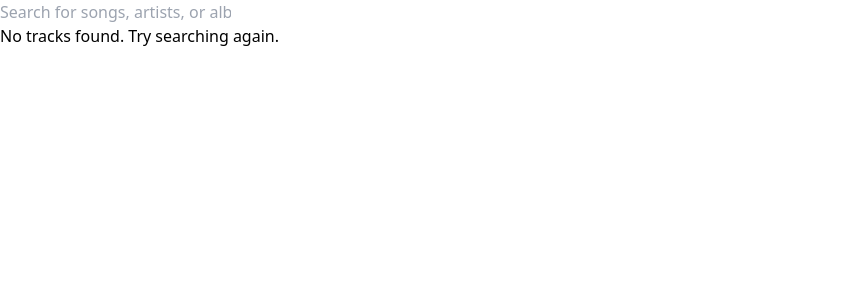
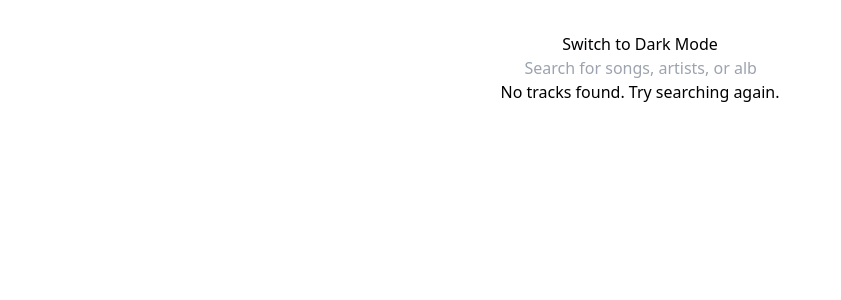
Before and after one commit to Lonewolf-gut/Music, a React (Vite) app in the folder music-player-app/: page / in a window 1280 px wide. Shown: the top 300 px of the page, without its empty margins (0-841 px from the left). Built offline with nearby package versions, Linux system fonts and the light colour scheme.

Commit message:
dark and light mode embedded in AppJSX

```diff
--- a/music-player-app/src/App.jsx
+++ b/music-player-app/src/App.jsx
@@ -1,11 +1,30 @@
-import React, { useState } from 'react';
+import React, { useState, useEffect } from 'react';
 import SearchBar from './components/SearchBar';
 import TrackCard from './components/TrackCard';
 import MusicPlayer from './components/MusicPlayer';
+import './App.css'; //styles loaded for dark and light modes
 
 const App = () => {
+   // State to manage the theme
+  const [theme, setTheme] = useState(localStorage.getItem('theme') || 'light'); // Default to light or saved theme
   const [tracks, setTracks] = useState([]);
   const [currentTrack, setCurrentTrack] = useState(null);
+
+    // Toggle theme function
+    const toggleTheme = () => {
+      const newTheme = theme === 'light' ? 'dark' : 'light';
+      setTheme(newTheme);
+      localStorage.setItem('theme', newTheme); // Store the user's theme preference in local storage
+    };
+
+    // Apply the theme to the body (or main wrapper) when theme changes
+    useEffect(() => {
+      if (theme === 'dark') {
+        document.documentElement.classList.add('dark');
+      } else {
+        document.documentElement.classList.remove('dark');
+      }
+    }, [theme]);
 
   const handleSearch = async (query) => {
     const data = await searchTracks(query);
@@ -14,6 +33,14 @@ const App = () => {
 
   return (
     <div className="container mx-auto p-4">
+        {/* Dark mode toggle button */}
+        <button
+          onClick={toggleTheme}
+          className="mb-4 p-2 bg-gray-300 rounded-full hover:bg-gray-400"
+        >
+          {theme === 'light' ? 'Switch to Dark Mode' : 'Switch to Light Mode'}
+        </button>
+
         <SearchBar onSearch={handleSearch} />
         <div className="mt-4">
           {tracks.length > 0 ? (
```
Lines whose indentation alone changed are shown as unchanged.
